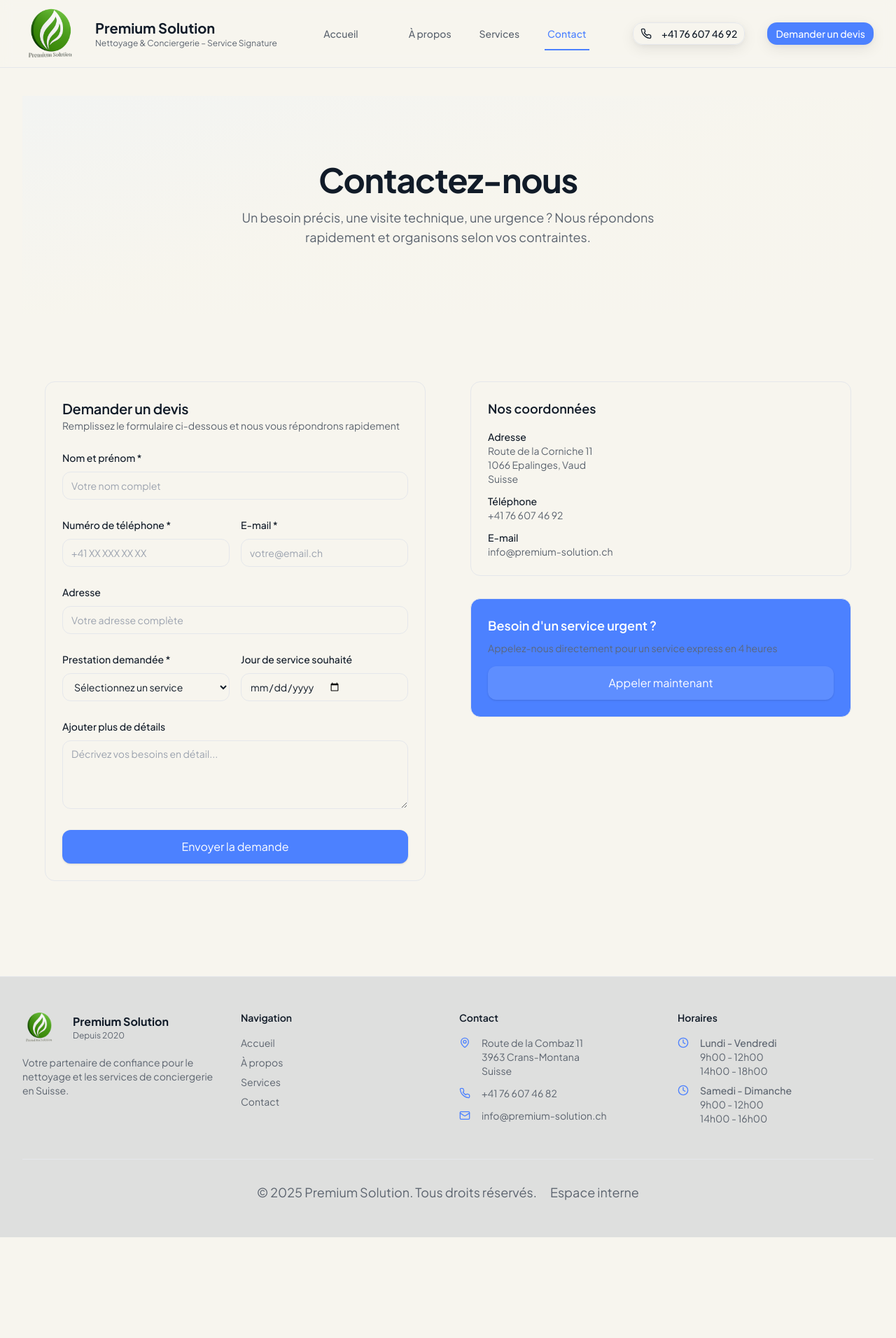
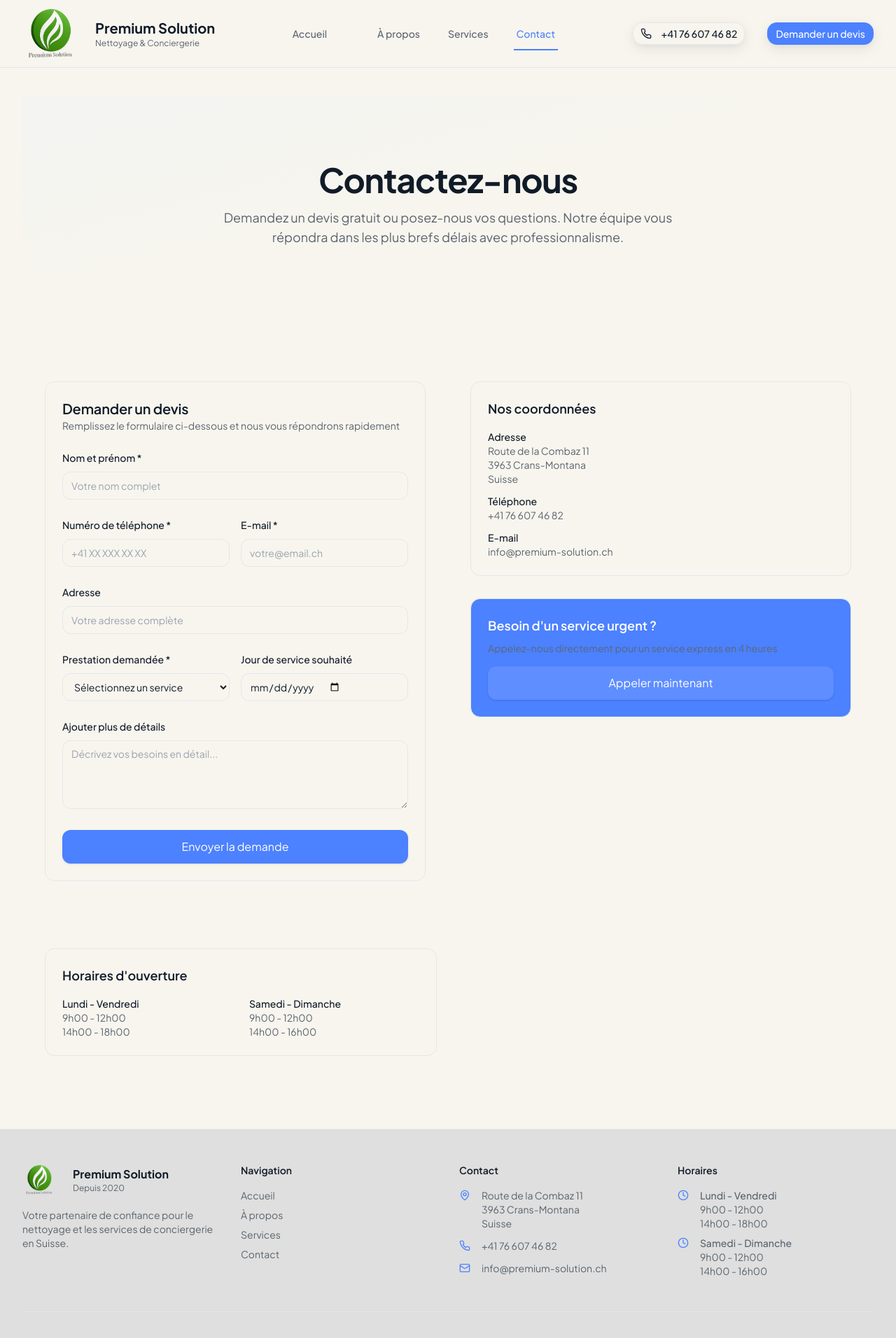
Before and after one commit to DanielJandric/PremiumService, a Next.js app in the folder apps/web/: page /contact in a window 1280 px wide. Shown: the top 1912 px of the page at 70% size. Before the commit the page ends 1768 px from the top, so only its background shows below. Built offline with nearby package versions, Linux system fonts and the light colour scheme.

Commit message:
content(site): update all marketing narratives, services/prices, contact address/hours, header CTA per provided brief

```diff
--- a/apps/web/src/app/a-propos/page.tsx
+++ b/apps/web/src/app/a-propos/page.tsx
@@ -33,8 +33,8 @@ export default function AboutPage() {
           <div className="grid gap-12 lg:grid-cols-2 lg:gap-16 items-center">
             <div>
               <h1 className="mb-6 text-4xl font-bold tracking-tight text-foreground sm:text-5xl">À propos de Premium Solution</h1>
-              <p className="mb-6 text-lg text-muted-foreground">Depuis 2020, nous mettons l’exigence au service de vos espaces : discrétion, ponctualité, finitions irréprochables.</p>
-              <p className="text-lg text-muted-foreground">Née en Suisse romande, Premium Solution grandit avec une idée simple : un nettoyage premium repose sur des équipes stables, un matériel de qualité et des protocoles précis. Aujourd’hui, 500+ clients et 5 000+ interventions témoignent de la constance de notre service.</p>
+              <p className="mb-6 text-lg text-muted-foreground">Nos employés font un travail remarquable et prennent soin de vos maisons avec professionnalisme et dévouement. Leur passion pour leur métier et leur engagement pour l&apos;excellence sont au cœur de notre philosophie.</p>
+              <p className="text-lg text-muted-foreground">Être à la pointe de la technologie et à l&apos;écoute des besoins de notre clientèle nécessite un développement continu. La garantie de Premium Solution est d&apos;apporter le meilleur service de nettoyage et de conciergerie possible à ses clients, en conjuguant expertise, qualité et proximité.</p>
             </div>
             <div className="relative">
               <div className="aspect-square overflow-hidden rounded-2xl shadow-2xl flex items-center justify-center p-8 bg-gradient-to-br from-white/50 to-white/30 backdrop-blur-sm">
--- a/apps/web/src/app/contact/page.tsx
+++ b/apps/web/src/app/contact/page.tsx
@@ -19,7 +19,7 @@ export default function ContactPage() {
       <section className="bg-gradient-to-br from-accent/20 via-background to-background py-16 md:py-24">
         <div className="container text-center">
           <h1 className="mb-4 text-4xl font-bold tracking-tight text-foreground sm:text-5xl">Contactez-nous</h1>
-          <p className="mx-auto max-w-2xl text-lg text-muted-foreground">Un besoin précis, une visite technique, une urgence ? Nous répondons rapidement et organisons selon vos contraintes.</p>
+          <p className="mx-auto max-w-2xl text-lg text-muted-foreground">Demandez un devis gratuit ou posez-nous vos questions. Notre équipe vous répondra dans les plus brefs délais avec professionnalisme.</p>
         </div>
       </section>
 
@@ -95,11 +95,11 @@ export default function ContactPage() {
                   <div className="mt-4 space-y-3 text-sm text-muted-foreground">
                     <div>
                       <div className="font-medium text-foreground">Adresse</div>
-                      <div>Route de la Corniche 11<br />1066 Epalinges, Vaud<br />Suisse</div>
+                      <div>Route de la Combaz 11<br />3963 Crans-Montana<br />Suisse</div>
                     </div>
                     <div>
                       <div className="font-medium text-foreground">Téléphone</div>
-                      <a href="tel:+41766074692" className="hover:text-primary">+41 76 607 46 92</a>
+                      <a href="tel:+41766074682" className="hover:text-primary">+41 76 607 46 82</a>
                     </div>
                     <div>
                       <div className="font-medium text-foreground">E-mail</div>
@@ -120,6 +120,29 @@ export default function ContactPage() {
           </div>
         </div>
       </section>
+      <section className="pb-16">
+        <div className="container">
+          <div className="grid gap-8 md:grid-cols-2">
+            <div className="border rounded-lg bg-card/90">
+              <div className="p-6">
+                <h3 className="text-lg font-semibold">Horaires d&apos;ouverture</h3>
+                <div className="mt-4 grid grid-cols-2 gap-6 text-sm text-muted-foreground">
+                  <div>
+                    <div className="font-medium text-foreground">Lundi - Vendredi</div>
+                    <div>9h00 - 12h00</div>
+                    <div>14h00 - 18h00</div>
+                  </div>
+                  <div>
+                    <div className="font-medium text-foreground">Samedi - Dimanche</div>
+                    <div>9h00 - 12h00</div>
+                    <div>14h00 - 16h00</div>
+                  </div>
+                </div>
+              </div>
+            </div>
+          </div>
+        </div>
+      </section>
     </div>
   );
 }
--- a/apps/web/src/app/page.tsx
+++ b/apps/web/src/app/page.tsx
@@ -59,13 +59,13 @@ export default function HomePage() {
               <div className="grid gap-12 lg:grid-cols-2 lg:gap-16 items-center">
               <div className="space-y-8">
                 <div className="inline-block rounded-full bg-primary/10 px-4 py-2 text-sm font-medium text-primary">
-                  ✨ Maison fondée en 2020
+                  ✨ Votre partenaire de confiance depuis 2020
                 </div>
                 <h1 className="text-4xl font-bold tracking-tight text-foreground sm:text-5xl md:text-6xl">
-                  Nettoyage & Service de conciergerie, version Premium
+                  Nettoyage & Service de Conciergerie d&apos;Excellence
                 </h1>
                 <p className="text-lg text-muted-foreground">
-                  Premium Solution signe des prestations de nettoyage et de conciergerie haut de gamme pour résidences, régies et entreprises. Interventions discrètes, standards élevés, résultats mesurables.
+                  Premium Solution vous offre des services professionnels haut de gamme de nettoyage pour votre maison, votre entreprise et des prestations de conciergerie personnalisées, adaptées à tous vos besoins avec un souci du détail irréprochable.
                 </p>
                 <div className="flex flex-col gap-4 sm:flex-row">
                   <Link href="/contact">
@@ -107,7 +107,7 @@ export default function HomePage() {
             <div className="mb-12 text-center">
               <h2 className="mb-4 text-3xl font-bold tracking-tight text-foreground sm:text-4xl">Nos services spécialisés</h2>
               <p className="mx-auto max-w-2xl text-lg text-muted-foreground">
-                Une palette complète, pensée pour des intérieurs soignés, des espaces communs impeccables et des bureaux irréprochables — avec une attention particulière aux finitions.
+                À travers sa large gamme de services, Premium Solution vous propose une solution sur mesure pour tous vos besoins et pour tous types de textiles, avec une approche professionnelle et qualitative.
               </p>
             </div>
 
--- a/apps/web/src/components/Header.tsx
+++ b/apps/web/src/components/Header.tsx
@@ -29,7 +29,7 @@ export default function Header() {
           <img src="/logo-transparent.png" alt="Premium Solution" className="h-20 w-auto object-contain" />
           <div className="hidden sm:block">
             <div className="text-xl font-bold text-foreground">Premium Solution</div>
-            <div className="text-xs text-muted-foreground">Nettoyage & Conciergerie – Service Signature</div>
+            <div className="text-xs text-muted-foreground">Nettoyage & Conciergerie</div>
           </div>
         </Link>
 
@@ -46,10 +46,10 @@ export default function Header() {
 
         {/* CTA Buttons */}
         <div className="hidden items-center space-x-4 md:flex">
-          <a href="tel:+41766074692" className="flex items-center space-x-2">
+          <a href="tel:+41766074682" className="flex items-center space-x-2">
             <Button variant="outline" size="sm">
               <Phone className="mr-2 h-4 w-4" />
-              +41 76 607 46 92
+              +41 76 607 46 82
             </Button>
           </a>
           <Link href="/contact">
```
Also changed, not shown: apps/web/src/app/services/page.tsx (+8 -8 lines).
